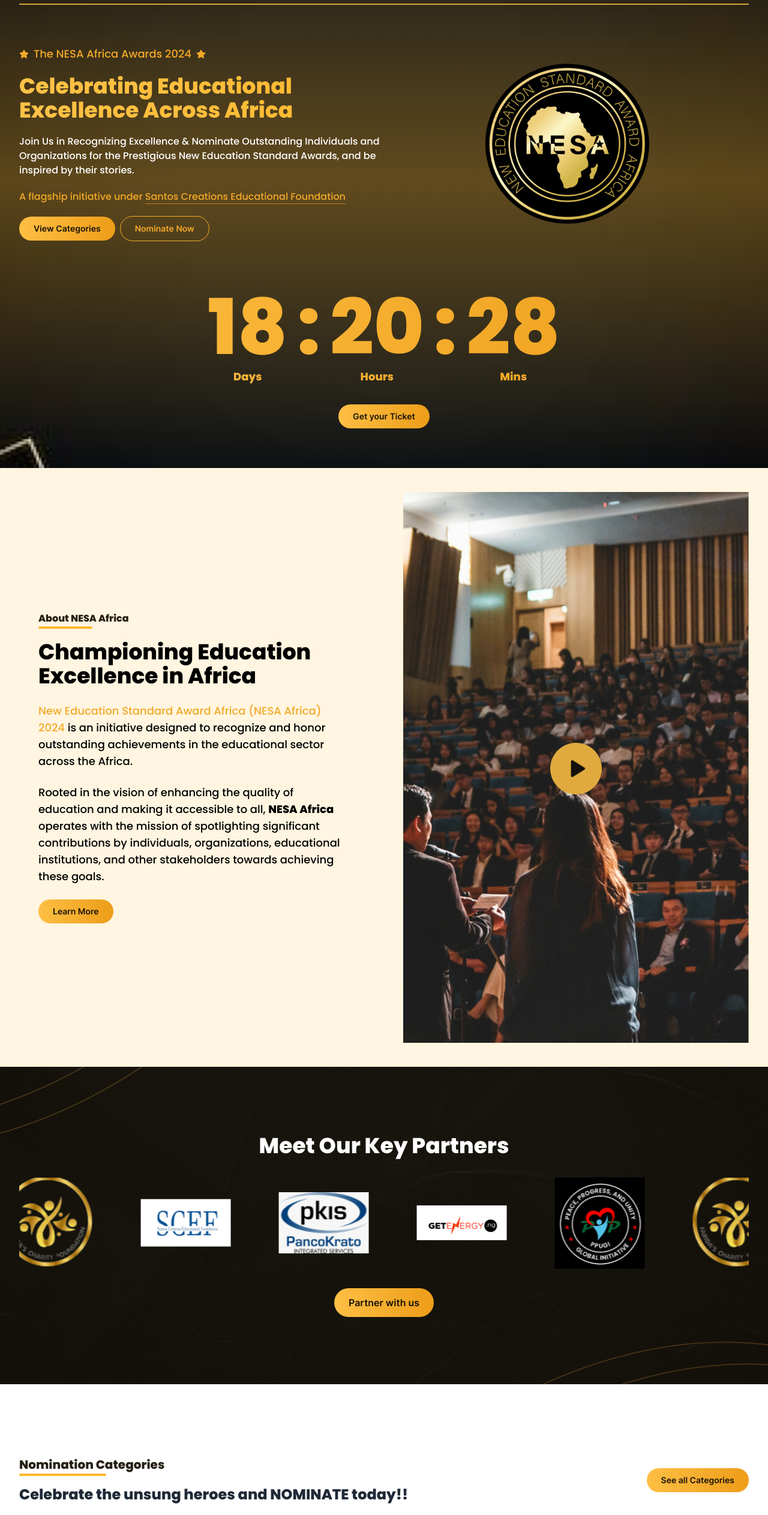
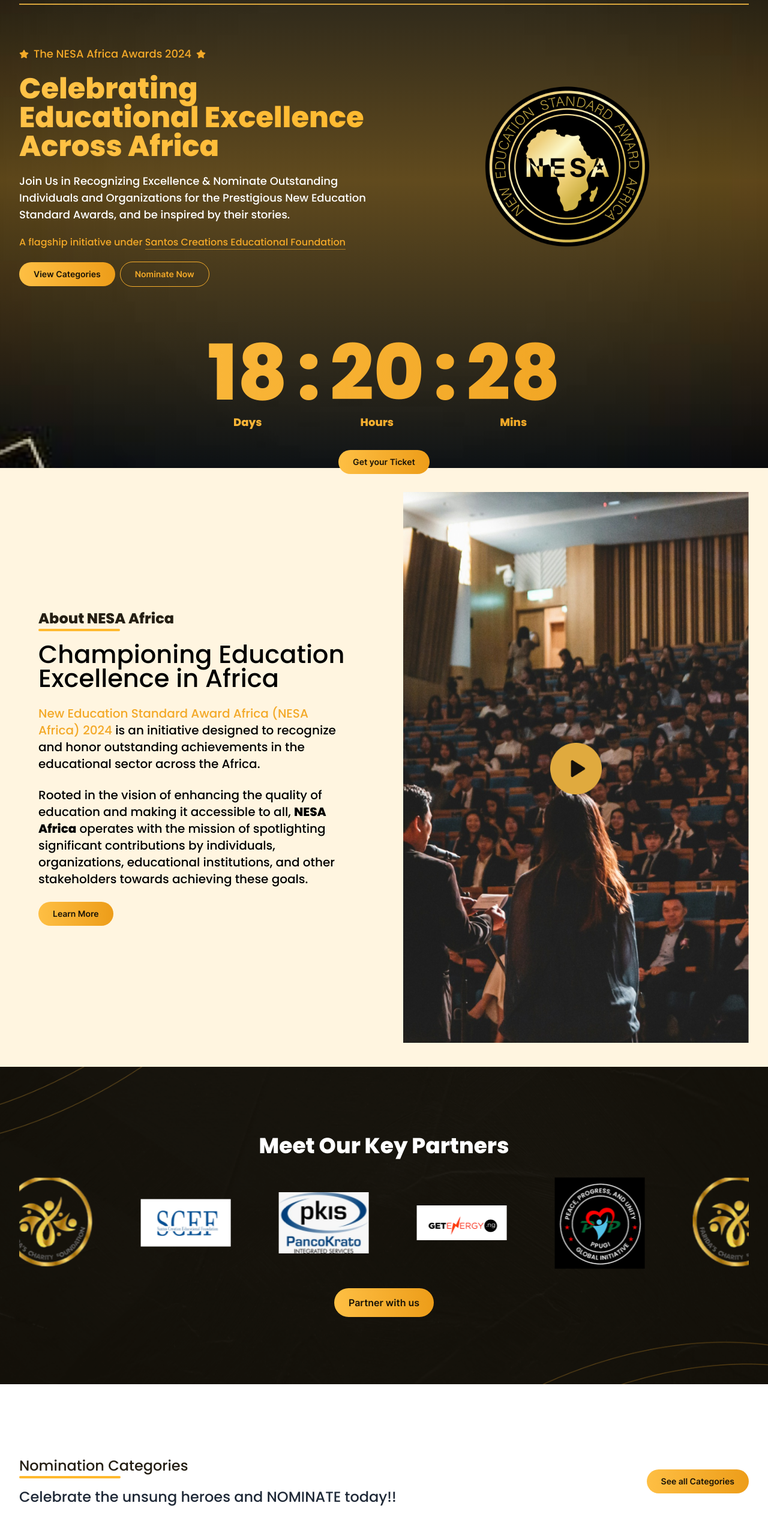
Before and after one commit to Santos-pkis/NESA-Test, a Next.js app: page / in a window 1280 px wide. Shown: the part 180-2705 px from the top of the page at 60% size. Built offline with nearby package versions, Linux system fonts and the light colour scheme.

Commit message:
fix: landing page

```diff
--- a/components/UI/Home/about-new.tsx
+++ b/components/UI/Home/about-new.tsx
@@ -12,15 +12,15 @@
       <section className="relative bg-[#fff5e0] py-10">
         <div className="container grid md:grid-cols-2 gap-16 items-center">
           <DivParentInView className="space-y-6 container">
-            <motion.h3 variants={toTopV} className="_under_border font-bold text-darkGold">
+            <motion.h3 variants={toTopV} className="_under_border font-bold text-darkGold md:text-2xl sm:text-lg">
               About NESA Africa
             </motion.h3>
 
-            <motion.p variants={toTopV} className="font-bold text-4xl">
+            <motion.p variants={toTopV} className="font-medium md:text-[2.6rem] text-4xl">
               Championing Education <br /> Excellence in Africa
             </motion.p>
 
-            <DivParentInView className="space-y-6 text-lg">
+            <DivParentInView className="space-y-6 text-lg md:text-xl">
               <motion.p variants={toTopV} className="text-black">
                 <span className="text-primaryGold">New Education Standard Award Africa (NESA Africa) 2024</span> is an
                 initiative designed to recognize and honor outstanding achievements in the educational sector across the
--- a/components/UI/Home/category.tsx
+++ b/components/UI/Home/category.tsx
@@ -14,8 +14,8 @@
       <div className="space-y-5 py-10">
         <div className="container flex items-center justify-between">
           <div className="space-y-5">
-            <h2 className="_under_border font-bold text-xl text-darkGold">Nomination Categories</h2>
-            <p className="font-bold text-gray-800 text-2xl">Celebrate the unsung heroes and NOMINATE today!!</p>
+            <h2 className="_under_border font-medium md:text-2xl sm:text-lg text-darkGold">Nomination Categories</h2>
+            <p className="text-gray-800 text-2xl">Celebrate the unsung heroes and NOMINATE today!!</p>
           </div>
 
           <Button text="See all Categories" variant="filled" />
--- a/components/UI/Home/get-involved.tsx
+++ b/components/UI/Home/get-involved.tsx
@@ -30,8 +30,8 @@
     <section className="bg-[#fff5e0] py-16">
       <div className="container">
         <div className="space-y-10">
-          <div className="space-y-2">
-            <h3 className="_under_border font-bold text-2xl">Get Involved</h3>
+          <div className="space-y-4">
+            <h3 className="_under_border font-semibold text-2xl">Get Involved</h3>
             <p className="md:text-2xl text-lg">
               Becoming a member of NESA can help you fulfil your desire to improve the world by giving back to the
               community in your own unique way.
@@ -57,7 +57,7 @@
                 </div>
 
                 <div className={`space-y-3 ${id % 2 !== 0 ? "col-start-1 row-start-1" : ""}`}>
-                  <h4 className="font-bold text-3xl">{data.heading}</h4>
+                  <h4 className="font-semibold text-3xl">{data.heading}</h4>
                   <p className="">{data.description}</p>
                   <button className="flex text-primaryGold items-center gap-2">
                     <p>{data.cta}</p>
--- a/components/UI/Home/hero-center.tsx
+++ b/components/UI/Home/hero-center.tsx
@@ -58,11 +58,11 @@
               <FaStar />
             </div>
 
-            <h1 className="font-bold text-4xl bg-gradient-to-r from-midGold to-deepGold bg-clip-text text-transparent">
+            <h1 className="font-bold text-5xl bg-gradient-to-r from-midGold to-deepGold bg-clip-text text-transparent">
               Celebrating Educational Excellence Across Africa
             </h1>
 
-            <p>
+            <p className="md:text-lg">
               Join Us in Recognizing Excellence & Nominate Outstanding Individuals and Organizations for the Prestigious
               New Education Standard Awards, and be inspired by their stories.
             </p>
--- a/components/UI/Home/judges.tsx
+++ b/components/UI/Home/judges.tsx
@@ -21,7 +21,7 @@
 
         <div className="container text-white space-y-16 py-10">
           <div className="space-y-2">
-            <h3 className="_under_border font-bold text-2xl">Meet The Judges</h3>
+            <h3 className="_under_border font-semibold text-2xl">Meet The Judges</h3>
             <p className="text-2xl">Get to know the NESA Judges, their background, and acheivements</p>
           </div>
 
--- a/components/UI/Home/timeline.tsx
+++ b/components/UI/Home/timeline.tsx
@@ -1,3 +1,4 @@
+import { ChevronRight } from "lucide-react";
 import Image from "next/image";
 
 const data: {
@@ -55,24 +56,30 @@
       />
 
       <div className="container py-[4rem] space-y-8">
-        <h3 className="_under_border font-bold text-xl hidden md:block">NESA Africa 2024 Award Timelines</h3>
+        <h3 className="_under_border font-semibold text-xl md:text-2xl hidden md:block">
+          NESA Africa 2024 Award Timelines
+        </h3>
 
         <div className="space-y-8">
           {data.map((item, id) => (
             <div key={id} className="grid grid-cols-7 items-center">
-              <div className="flex-shrink-0 col-span-2">
-                <p className="text-2xl font-bold">{item.range}</p>
-                <p className="text-2xl font-bold">{item.year}</p>
+              <div className="flex-shrink-0 col-span-1 text-2xl font-medium">
+                <p>{item.range}</p>
+                <p>{item.year}</p>
               </div>
 
-              <div className="col-span-5 border-l-4 pl-4 border-primaryGold">
+              <div className="col-span-6 border-l-4 pl-4 border-primaryGold space-y-3">
                 <h4 className="text-2xl font-medium">{item.title}</h4>
 
-                <ul className="list-disc pl-6 space-y-2">
+                <ul className="list-disc pl-6 space-y-2 text-white/90">
                   {item.list.map((list, id) => (
                     <li key={id}>{list}</li>
                   ))}
                 </ul>
+                <button className="flex items-center gap-2 text-primaryGold">
+                  <span>Read More</span>
+                  <ChevronRight />
+                </button>
               </div>
             </div>
           ))}
```
